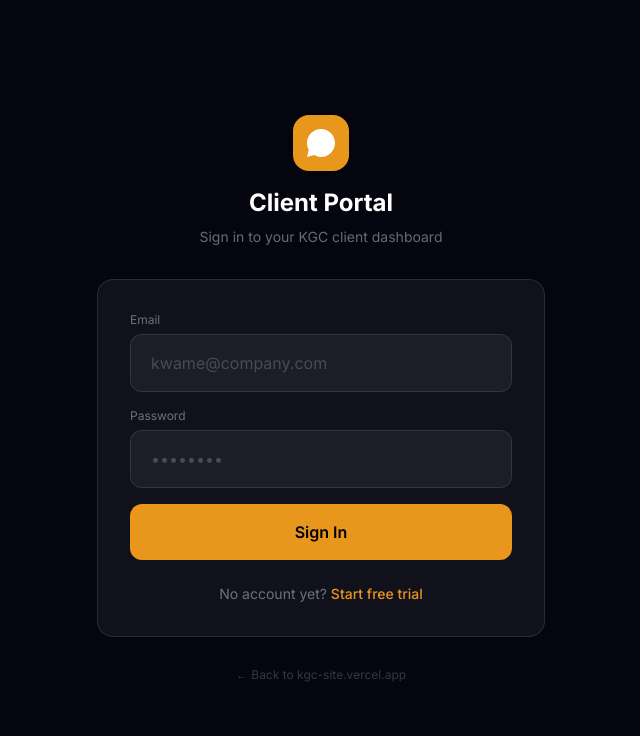
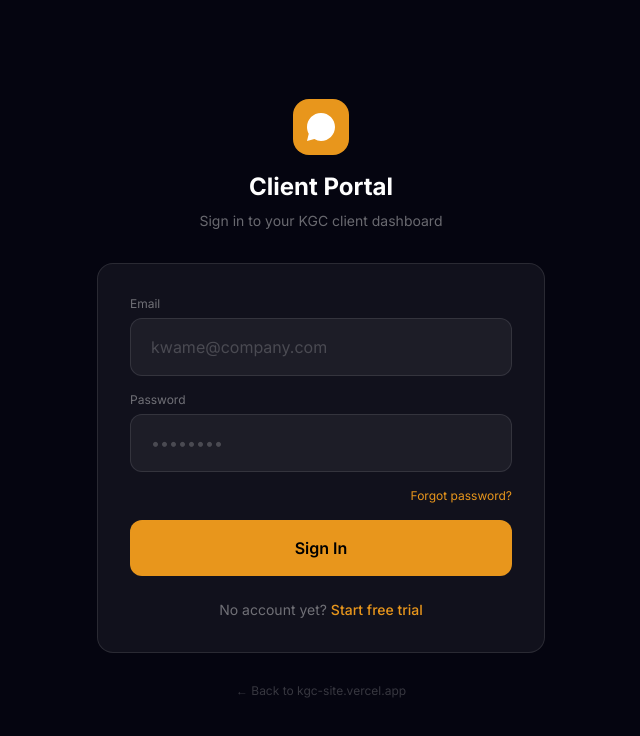
Before and after one commit to Agadoe/sendflow, a Next.js app: page /client-portal/login in a window 1280 px wide. Shown: the top 736 px of the page, without its empty margins (319-959 px from the left). Built offline with nearby package versions, Linux system fonts and the light colour scheme; no server answers.

Commit message:
feat: add forgot password link to client portal login

```diff
--- a/src/app/client-portal/login/page.tsx
+++ b/src/app/client-portal/login/page.tsx
@@ -281,6 +281,15 @@ function ClientLoginForm() {
                 />
               </div>
 
+              <div className="flex justify-end">
+                <a
+                  href="/forgot-password"
+                  className="text-xs text-amber hover:underline"
+                >
+                  Forgot password?
+                </a>
+              </div>
+
               <button
                 type="submit"
                 disabled={loading}
```
